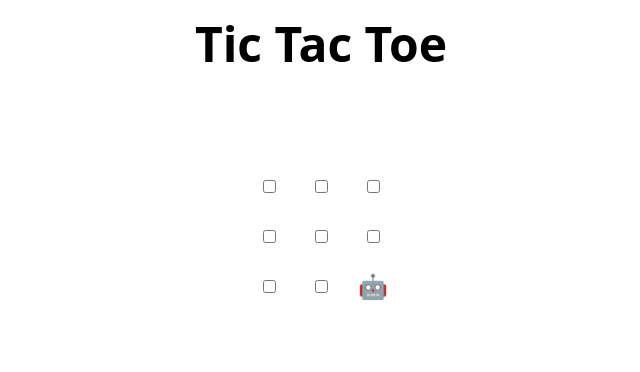
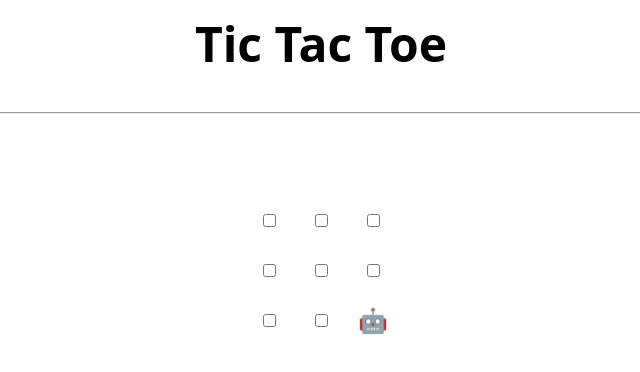
Before and after one commit to VitalinaKuzmenko/introduction-to-github, a plain HTML site: page index.html in a window 1280 px wide. Shown: the whole page, without its empty margins (319-959 px from the left). Drawn offline with Linux system fonts and the light colour scheme.

Commit message:
Update index.html

```diff
--- a/index.html
+++ b/index.html
@@ -45,7 +45,7 @@
     <td><input type="checkbox" /></td>
     <td><input type="checkbox" /></td>
   </tr>
-</table>
+<hr>
 
 <h2 hidden>Game over, refresh to play again 🧑‍💻 🤖!</h2>
 
```
